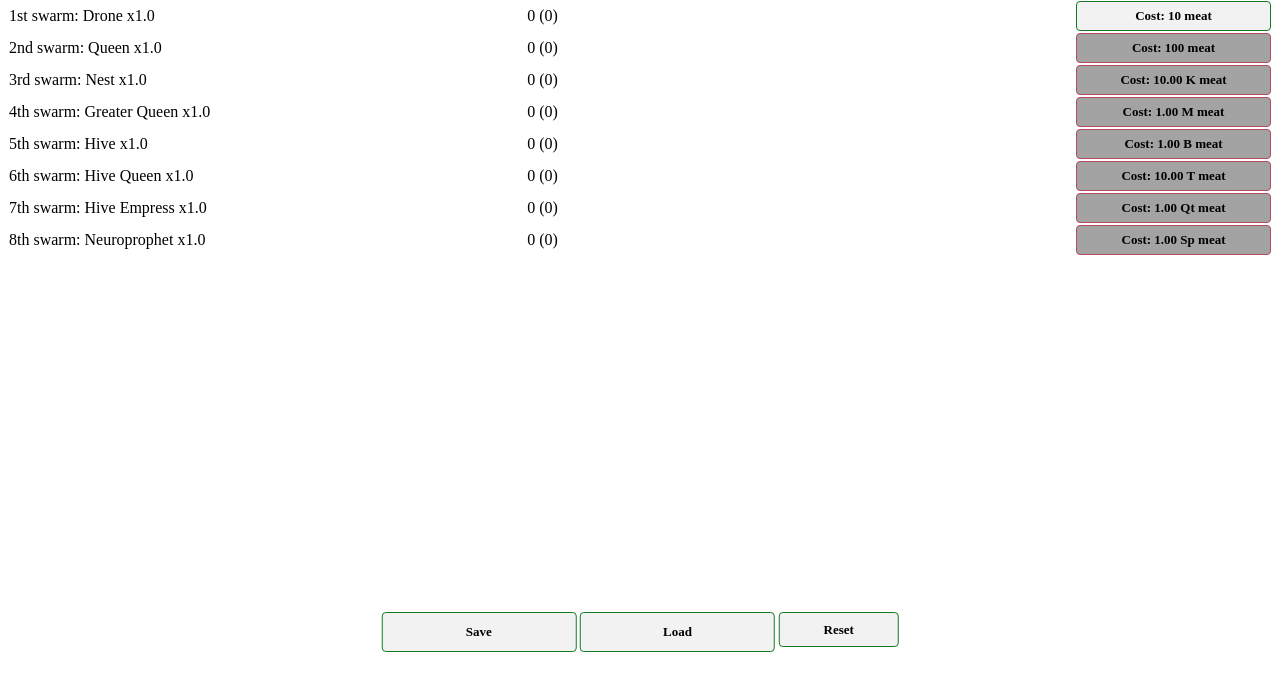
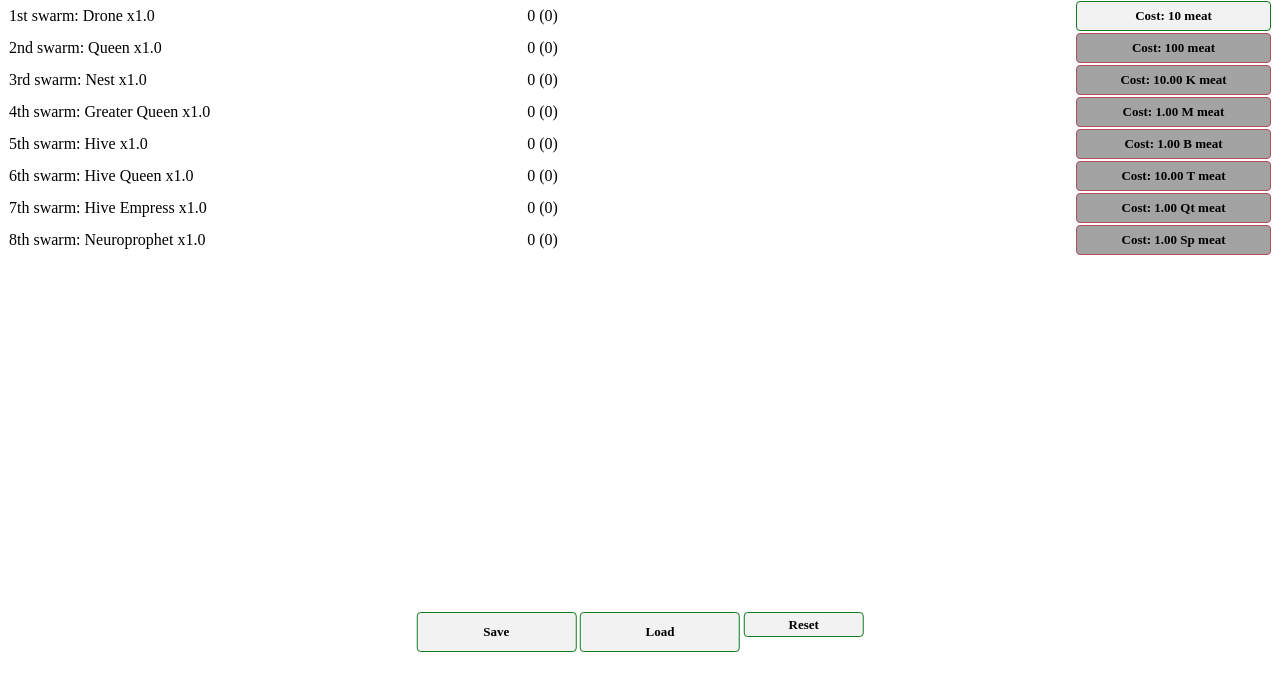
Before and after one commit to BssPlayer/Defender.io, a plain HTML site: page index.html in a window 1280 px wide. Shown: the part 108-798 px from the top of the page. Drawn offline with Linux system fonts and the light colour scheme.

Commit message:
Add files via upload

```diff
--- a/game/styles.css
+++ b/game/styles.css
@@ -55,6 +55,25 @@ table {
   color: #FFF;
   background: #abffb5;
 }
+.saveloadbtn {
+  color: black;
+  background: #F2F2F2;
+  font-weight: bold;
+  font-family: Typewriter;
+  border: 1px solid #127A20;
+  width: 160px;
+  height: 40px;
+  transition-duration: 0.2s;
+  cursor: pointer;
+  border-radius: 4px;
+  font-size: 13px;
+  vertical-align: top;
+}
+.saveloadbtn:hover
+{
+  color: #FFF;
+  background: #7bf389;
+}
 .unavailablebtn
 {
   color: #000000;
--- a/index.html
+++ b/index.html
@@ -104,9 +104,9 @@
 			</tr>
 		</table>
 		<div class="SaveLoad">
-			<button id="save" class="storebtn" onclick="set_save(player)" style="width:195px; height:40px;display: inline">Save</button>
-			<button id="load" class="storebtn" onclick="get_save()" style="width:195px; height:40px; display: inline">Load</button>
-			<button id="rename" class="storebtn" onclick="reset_save()" style="height:35px; display: inline">Reset</button>
+			<button id="save" class="saveloadbtn" onclick="set_save(player)" style="color:black; display: inline">Save</button>
+			<button id="load" class="saveloadbtn" onclick="get_save()" style="color:black; display: inline">Load</button>
+			<button id="rename" class="storebtn" onclick="reset_save()" style="color:black; display: inline">Reset</button>
 		</div>
 	<script type="text/javascript" src="game/break_infinity.min.js"></script>
 	<script type="text/javascript" src="game/format.js"></script>
```
